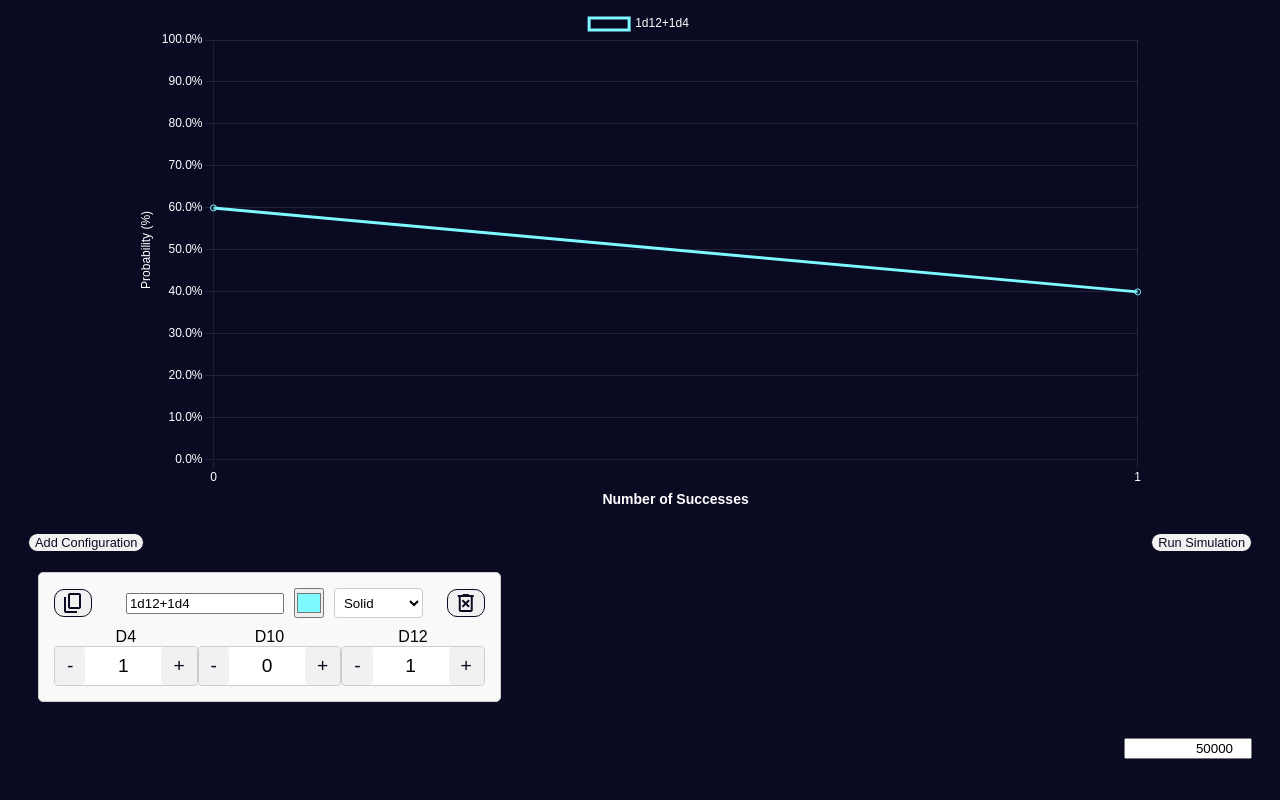
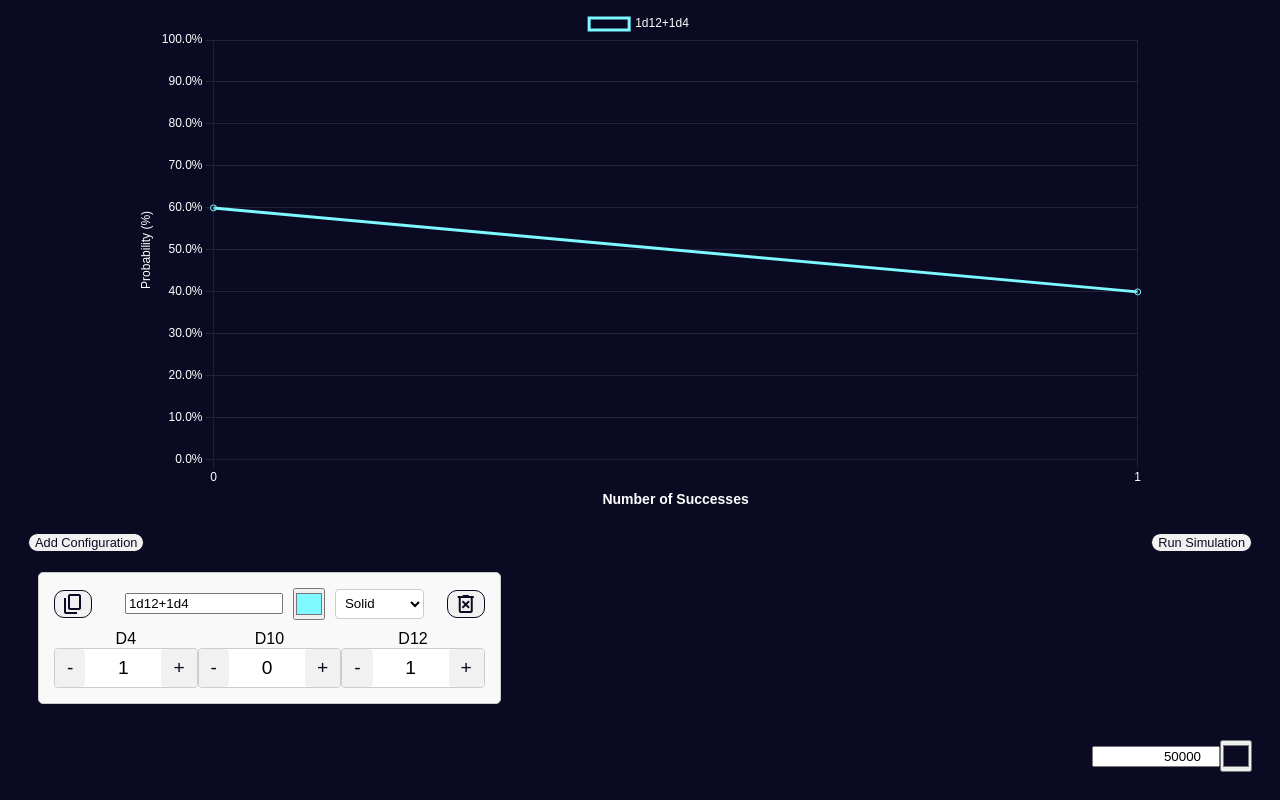
Before and after one commit to CoreyJSteiner/game-success-chart, a React (Vite) app: page / in a window 1280 px wide. Built offline with nearby package versions, Linux system fonts and the light colour scheme.

Commit message:
secret background changer

```diff
--- a/index.css
+++ b/index.css
@@ -193,8 +193,8 @@ button {
 }
 
 .color-picker {
-    width: 30px;
-    height: 30px;
+    width: 2rem;
+    height: 2rem;
     padding: 0;
     vertical-align: middle;
 }
--- a/src/App.jsx
+++ b/src/App.jsx
@@ -16,6 +16,7 @@ function App () {
   } = useLineConfigs()
   const [yAxisLocked, setYAxisLocked] = useState(true)
   const [numTrials, setNumTrials] = useState(10)
+  const [bgColor, setBgColor] = useState('#0a0a23')
   const [currentData, setCurrentData] = useState({})
   const [isLoading, setIsLoading] = useState(true)
 
@@ -37,6 +38,12 @@ function App () {
   //Handlers - To be moved
   const handleTrialsChange = e => {
     setNumTrials(e.target.value)
+  }
+
+  const handleBackgroundColorChange = e => {
+    const color = e.target.value
+    setBgColor(color)
+    document.body.style = `background: ${color};`
   }
 
   //Run Sim Functions
@@ -183,7 +190,7 @@ function App () {
   }
 
   return (
-    <div>
+    <div style={{ backgroundColor: { bgColor } }}>
       <LoadingOverlay loading={isLoading} />
       {!initialLoadRef.current && (
         <div>
@@ -222,7 +229,7 @@ function App () {
               id='settings-buttons-container'
               style={{
                 display: 'flex',
-                justifyContent: 'space-between',
+                justifyContent: 'right',
                 alignItems: 'center',
                 marginTop: '1rem'
               }}
@@ -251,6 +258,13 @@ function App () {
                 type='number'
                 value={numTrials}
               />
+              <input
+                id='bg-color-pick-input'
+                type='color'
+                className='color-picker'
+                onChange={handleBackgroundColorChange}
+                value={bgColor}
+              />
             </div>
           </div>
         </div>
```
